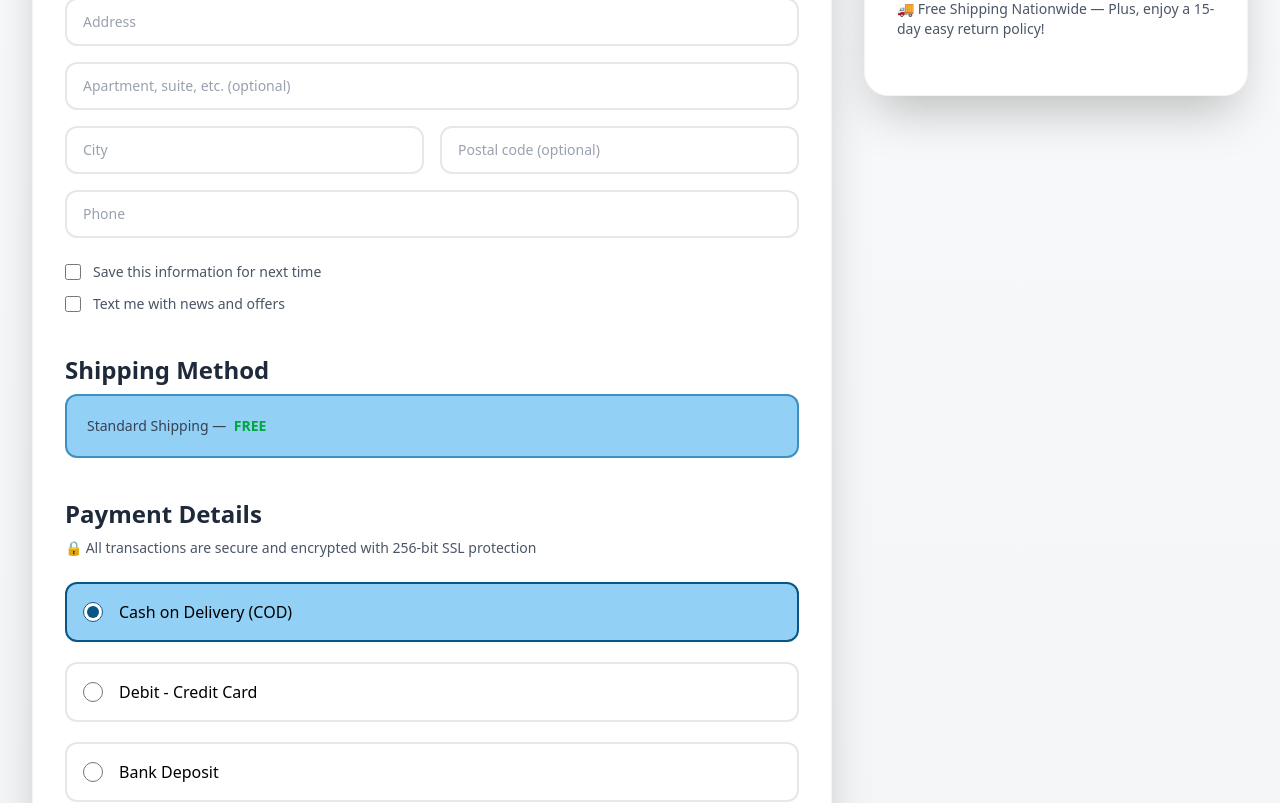
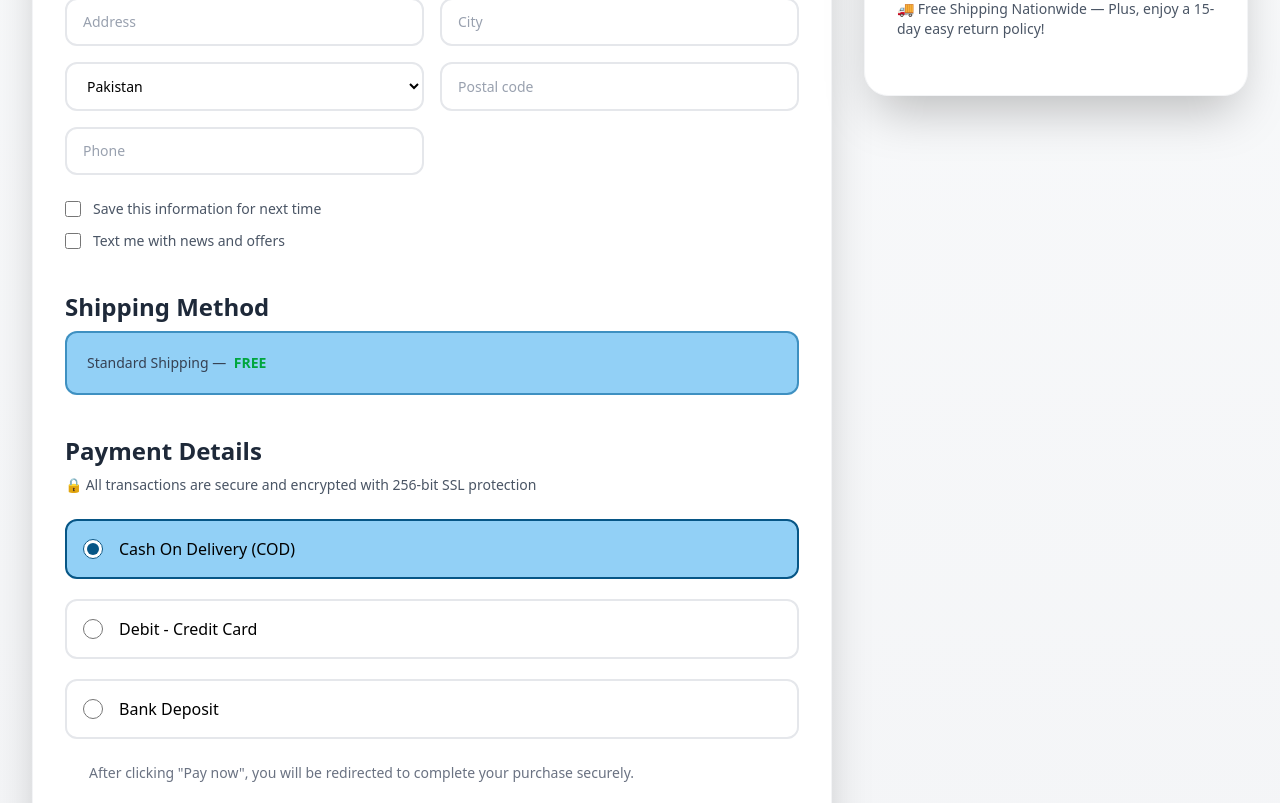
Before and after one commit to AhmadMahmoodRana-dev/Rabeel_Laam, a React (Vite) app: page /checkout in a window 1280 px wide. Shown: the part 540-1343 px from the top of the page. Built offline with nearby package versions, Linux system fonts and the light colour scheme.

Commit message:
Update the detail page.

```diff
--- a/package.json
+++ b/package.json
@@ -13,12 +13,14 @@
     "@headlessui/react": "^2.2.1",
     "@heroicons/react": "^2.2.0",
     "@tailwindcss/vite": "^4.1.3",
+    "formik": "^2.4.6",
     "react": "^19.0.0",
     "react-dom": "^19.0.0",
     "react-icons": "^5.5.0",
     "react-router-dom": "^7.5.0",
     "swiper": "^11.2.6",
-    "tailwindcss": "^4.1.3"
+    "tailwindcss": "^4.1.3",
+    "yup": "^1.6.1"
   },
   "devDependencies": {
     "@eslint/js": "^9.21.0",
--- a/src/pages/CheckoutForm.jsx
+++ b/src/pages/CheckoutForm.jsx
@@ -1,23 +1,64 @@
 import React, { useState } from "react";
+import { Formik, Form, Field, ErrorMessage } from "formik";
+import * as Yup from "yup";
 import Footer from "../components/Footer/Footer";
 
+// Custom regex for Pakistani phone numbers
+const pakistanPhoneRegex = /^(\+92|0)?3[0-9]{2}[-]?[0-9]{7}$/;
+
+// Validation Schema
+const CheckoutSchema = Yup.object().shape({
+  emailOrPhone: Yup.string()
+    .test(
+      "email-or-phone",
+      "Enter a valid email or Pakistani phone number",
+      function (value) {
+        const emailRegex = /^[^\s@]+@[^\s@]+\.[^\s@]{2,}$/i;
+        return emailRegex.test(value) || pakistanPhoneRegex.test(value);
+      }
+    )
+    .required("Required"),
+  firstName: Yup.string().required("First Name is required"),
+  lastName: Yup.string().required("Last Name is required"),
+  address: Yup.string().required("Address is required"),
+  city: Yup.string().required("City is required"),
+  phone: Yup.string()
+    .matches(pakistanPhoneRegex, "Enter a valid Pakistani phone number")
+    .required("Phone is required"),
+});
+
 export default function CheckoutForm() {
-  const [selectedPayment, setSelectedPayment] = useState("cod"); // State to track selected payment
+  const [selectedPayment, setSelectedPayment] = useState("cod");
 
-  const handleSubmit = (e) => {
-    e.preventDefault();
-    alert("Form submitted!");
+  const initialValues = {
+    emailOrPhone: "",
+    firstName: "",
+    lastName: "",
+    address: "",
+    apartment: "",
+    city: "",
+    postalCode: "",
+    phone: "",
+    country: "Pakistan",
+    payment: "cod",
+    billingAddress: "same",
+  };
+
+  const handleSubmit = (values) => {
+    console.log("Form Data:", values);
+    alert("Form submitted successfully!");
   };
 
   return (
     <>
-
-    <form
+      <Formik
+        initialValues={initialValues}
+        validationSchema={CheckoutSchema}
         onSubmit={handleSubmit}
-      className="min-h-screen bg-gradient-to-b from-gray-50 to-gray-100 py-12 px-4 sm:px-6 lg:px-8"
       >
+        {({ setFieldValue, values }) => (
+          <Form className="min-h-screen bg-gradient-to-b from-gray-50 to-gray-100 py-12 px-4 sm:px-6 lg:px-8">
             <div className="max-w-7xl mx-auto grid lg:grid-cols-3 gap-8">
-        {/* Left Section */}
               <div className="lg:col-span-2 bg-white shadow-2xl rounded-3xl p-8 space-y-10 border border-gray-100">
                 {/* Contact */}
                 <section className="space-y-6">
@@ -25,13 +66,25 @@ export default function CheckoutForm() {
                     Contact Information
                   </h2>
                   <div className="space-y-4">
+                    <Field name="emailOrPhone">
+                      {({ field, meta }) => (
                         <input
-                type="email"
-                name="email"
+                          {...field}
                           placeholder="Email or mobile phone number"
-                className={`${inputStyle} focus:shadow-md`}
-                required
+                          className={`${inputStyle} ${
+                            meta.touched && meta.error
+                              ? "border-red-500 focus:ring-red-300 focus:border-red-400"
+                              : "border-gray-200 focus:ring-[#70c1f3c2] focus:border-[#70c1f3c2]"
+                          }`}
                         />
+                      )}
+                    </Field>
+                    <ErrorMessage
+                      name="emailOrPhone"
+                      component="div"
+                      className="text-red-500 text-sm"
+                    />
+
                     <label className="inline-flex items-center gap-3 text-sm text-gray-600 hover:text-gray-800 cursor-pointer">
                       <input
                         type="checkbox"
@@ -49,62 +102,154 @@ export default function CheckoutForm() {
                     Delivery Address
                   </h2>
                   <div className="grid grid-cols-1 md:grid-cols-2 gap-4">
-              <select
+                    <Field
+                      as="select"
                       name="country"
                       className={`${inputStyle} cursor-pointer md:col-span-2`}
                     >
                       <option value="Pakistan">Pakistan</option>
-              </select>
-
-              {/* First Name & Last Name in same line */}
+                    </Field>
+                    <Field name="firstName">
+                      {({ field, meta }) => (
                         <input
+                          {...field}
+                          placeholder="First name"
+                          className={`${inputStyle} ${
+                            meta.touched && meta.error
+                              ? "border-red-500 focus:ring-red-300 focus:border-red-400"
+                              : "border-gray-200 focus:ring-[#70c1f3c2] focus:border-[#70c1f3c2]"
+                          }`}
+                        />
+                      )}
+                    </Field>
+                    <ErrorMessage
                       name="firstName"
-                placeholder="First name"
-                className={inputStyle}
-                required
-              />
-              <input
-                name="lastName"
-                placeholder="Last name"
-                className={inputStyle}
-                required
+                      component="div"
+                      className="text-red-500 text-sm"
                     />
 
-              {/* Address fields full width */}
+                    {/* Last Name */}
+                    <Field name="lastName">
+                      {({ field, meta }) => (
                         <input
-                name="address"
-                placeholder="Address"
-                className={`${inputStyle} md:col-span-2`}
-                required
+                          {...field}
+                          placeholder="Last name"
+                          className={`${inputStyle} ${
+                            meta.touched && meta.error
+                              ? "border-red-500 focus:ring-red-300 focus:border-red-400"
+                              : "border-gray-200 focus:ring-[#70c1f3c2] focus:border-[#70c1f3c2]"
+                          }`}
                         />
-              <input
-                name="apartment"
-                placeholder="Apartment, suite, etc. (optional)"
-                className={`${inputStyle} md:col-span-2`}
+                      )}
+                    </Field>
+                    <ErrorMessage
+                      name="lastName"
+                      component="div"
+                      className="text-red-500 text-sm"
                     />
 
-              {/* City & Postal Code in same line */}
+                    {/* Address */}
+                    <Field name="address">
+                      {({ field, meta }) => (
                         <input
-                name="city"
-                placeholder="City"
-                className={inputStyle}
-                required
+                          {...field}
+                          placeholder="Address"
+                          className={`${inputStyle} ${
+                            meta.touched && meta.error
+                              ? "border-red-500 focus:ring-red-300 focus:border-red-400"
+                              : "border-gray-200 focus:ring-[#70c1f3c2] focus:border-[#70c1f3c2]"
+                          }`}
                         />
-              <input
-                name="postalCode"
-                placeholder="Postal code (optional)"
-                className={inputStyle}
+                      )}
+                    </Field>
+                    <ErrorMessage
+                      name="address"
+                      component="div"
+                      className="text-red-500 text-sm"
                     />
 
-              {/* Phone full width */}
+                    {/* City */}
+                    <Field name="city">
+                      {({ field, meta }) => (
                         <input
+                          {...field}
+                          placeholder="City"
+                          className={`${inputStyle} ${
+                            meta.touched && meta.error
+                              ? "border-red-500 focus:ring-red-300 focus:border-red-400"
+                              : "border-gray-200 focus:ring-[#70c1f3c2] focus:border-[#70c1f3c2]"
+                          }`}
+                        />
+                      )}
+                    </Field>
+                    <ErrorMessage
+                      name="city"
+                      component="div"
+                      className="text-red-500 text-sm"
+                    />
+
+                    {/* Country */}
+                    <Field name="country">
+                      {({ field, meta }) => (
+                        <select
+                          {...field}
+                          className={`${inputStyle} ${
+                            meta.touched && meta.error
+                              ? "border-red-500 focus:ring-red-300 focus:border-red-400"
+                              : "border-gray-200 focus:ring-[#70c1f3c2] focus:border-[#70c1f3c2]"
+                          } cursor-pointer`}
+                        >
+                          <option value="Pakistan">Pakistan</option>
+                        </select>
+                      )}
+                    </Field>
+                    <ErrorMessage
+                      name="country"
+                      component="div"
+                      className="text-red-500 text-sm"
+                    />
+
+                    {/* Postal Code */}
+                    <Field name="postalCode">
+                      {({ field, meta }) => (
+                        <input
+                          {...field}
+                          placeholder="Postal code"
+                          className={`${inputStyle} ${
+                            meta.touched && meta.error
+                              ? "border-red-500 focus:ring-red-300 focus:border-red-400"
+                              : "border-gray-200 focus:ring-[#70c1f3c2] focus:border-[#70c1f3c2]"
+                          }`}
+                        />
+                      )}
+                    </Field>
+                    <ErrorMessage
+                      name="postalCode"
+                      component="div"
+                      className="text-red-500 text-sm"
+                    />
+
+                    {/* Phone */}
+                    <Field name="phone">
+                      {({ field, meta }) => (
+                        <input
+                          {...field}
+                          placeholder="Phone"
+                          className={`${inputStyle} ${
+                            meta.touched && meta.error
+                              ? "border-red-500 focus:ring-red-300 focus:border-red-400"
+                              : "border-gray-200 focus:ring-[#70c1f3c2] focus:border-[#70c1f3c2]"
+                          }`}
+                        />
+                      )}
+                    </Field>
+                    <ErrorMessage
                       name="phone"
-                placeholder="Phone"
-                className={`${inputStyle} md:col-span-2`}
-                required
+                      component="div"
+                      className="text-red-500 text-sm"
                     />
                   </div>
-            {/* Checkboxes remain unchanged */}
+
                   <div className="mt-4 flex flex-col gap-3 text-sm text-gray-600">
                     <label className="inline-flex items-center gap-3 hover:text-gray-800 cursor-pointer">
                       <input
@@ -124,6 +269,7 @@ export default function CheckoutForm() {
                     </label>
                   </div>
                 </section>
+
                 {/* Shipping Method */}
                 <section className="space-y-6">
                   <h2 className="text-2xl font-bold text-gray-800 mb-2">
@@ -135,20 +281,22 @@ export default function CheckoutForm() {
                   </div>
                 </section>
 
-          {/* Payment */}
+                {/* Payment Details */}
                 <section className="space-y-6">
                   <h2 className="text-2xl font-bold text-gray-800 mb-2">
                     Payment Details
                   </h2>
                   <p className="text-sm text-gray-600 mb-6">
-              🔒 All transactions are secure and encrypted with 256-bit SSL
-              protection
+                    🔒 All transactions are secure and encrypted with 256-bit
+                    SSL protection
                   </p>
+
                   <div className="space-y-5">
-              {/* COD Option */}
+                    {["cod", "card", "bank"].map((payment) => (
                       <label
+                        key={payment}
                         className={`flex items-center gap-4 p-4 border-2 rounded-xl cursor-pointer ${
-                  selectedPayment === "cod"
+                          selectedPayment === payment
                             ? "border-[#075686] bg-[#70c1f3c2]"
                             : "border-gray-200 hover:border-[#075686]"
                         }`}
@@ -156,51 +304,24 @@ export default function CheckoutForm() {
                         <input
                           type="radio"
                           name="payment"
-                  value="cod"
-                  defaultChecked
+                          value={payment}
+                          checked={selectedPayment === payment}
+                          onChange={(e) => {
+                            setSelectedPayment(e.target.value);
+                            setFieldValue("payment", e.target.value);
+                          }}
                           className="w-5 h-5 accent-[#075686]"
-                  onChange={(e) => setSelectedPayment(e.target.value)}
                         />
-                <span className="font-medium">Cash on Delivery (COD)</span>
+                        <span className="font-medium capitalize">
+                          {payment === "cod"
+                            ? "Cash on Delivery (COD)"
+                            : payment === "card"
+                            ? "Debit - Credit Card"
+                            : "Bank Deposit"}
+                        </span>
                       </label>
+                    ))}
 
-              {/* Card Option */}
-              <label
-                className={`flex items-center gap-4 p-4 border-2 rounded-xl cursor-pointer ${
-                  selectedPayment === "card"
-                    ? "border-[#075686] bg-[#70c1f3c2]"
-                    : "border-gray-200 hover:border-[#075686]"
-                }`}
-              >
-                <input
-                  type="radio"
-                  name="payment"
-                  value="card"
-                  className="w-5 h-5 accent-[#075686]"
-                  onChange={(e) => setSelectedPayment(e.target.value)}
-                />
-                <span className="font-medium">Debit - Credit Card</span>
-              </label>
-
-              {/* Bank Deposit Option */}
-              <label
-                className={`flex items-center gap-4 p-4 border-2 rounded-xl cursor-pointer ${
-                  selectedPayment === "bank"
-                   ? "border-[#075686] bg-[#70c1f3c2]"
-                    : "border-gray-200 hover:border-[#075686]"
-                }`}
-              >
-                <input
-                  type="radio"
-                  name="payment"
-                  value="bank"
-                  className="w-5 h-5 accent-[#075686]"
-                  onChange={(e) => setSelectedPayment(e.target.value)}
-                />
-                <span className="font-medium">Bank Deposit</span>
-              </label>
-
-              {/* Bank Details - Shown only when bank is selected */}
                     {selectedPayment === "bank" && (
                       <div className="ml-10 p-4 bg-gray-50 rounded-lg text-sm space-y-2 text-gray-600">
                         <p>
@@ -216,16 +337,16 @@ export default function CheckoutForm() {
                           <strong>IBAN:</strong> PK95MEZN0002220102248234
                         </p>
                         <p className="mt-3 text-red-600 font-medium">
-                    Please Note: After payment, please send a screenshot on
-                    WhatsApp (+92 315 7418509)
+                          Please Note: After payment, please send a screenshot
+                          on WhatsApp (+92 315 7418509)
                         </p>
                       </div>
                     )}
+                  </div>
 
                   <div className="text-sm text-gray-500 ml-6 mb-4">
                     After clicking "Pay now", you will be redirected to complete
                     your purchase securely.
-              </div>
                   </div>
                 </section>
 
@@ -236,17 +357,17 @@ export default function CheckoutForm() {
                   </h2>
                   <div className="space-y-3">
                     <label className="flex items-center gap-4 p-3 hover:bg-gray-50 rounded-lg cursor-pointer">
-                <input
+                      <Field
                         type="radio"
                         name="billingAddress"
                         value="same"
-                  defaultChecked
                         className="w-5 h-5 accent-[#075686]"
                       />
                       Same as shipping address
                     </label>
+
                     <label className="flex items-center gap-4 p-3 hover:bg-gray-50 rounded-lg cursor-pointer">
-                <input
+                      <Field
                         type="radio"
                         name="billingAddress"
                         value="different"
@@ -265,11 +386,21 @@ export default function CheckoutForm() {
                 </section>
               </div>
 
-        {/* Right Section - Order Summary */}
+              {/* Order Summary Section */}
+              <OrderSummary />
+            </div>
+          </Form>
+        )}
+      </Formik>
+      <Footer />
+    </>
+  );
+}
+
+function OrderSummary() {
+  return (
     <div className="bg-white shadow-2xl rounded-3xl p-8 h-fit sticky top-8 border border-gray-100">
-          <h2 className="text-2xl font-bold text-gray-800 mb-6">
-            Order Summary
-          </h2>
+      <h2 className="text-2xl font-bold text-gray-800 mb-6">Order Summary</h2>
       <div className="flex items-center gap-4 mb-6">
         <img
           src="https://cdn.pixabay.com/photo/2020/05/17/18/03/slippers-5181650_960_720.jpg"
@@ -302,14 +433,9 @@ export default function CheckoutForm() {
       </div>
 
       <p className="text-sm text-gray-600 mb-6">
-            🚚 Free Shipping Nationwide — Plus, enjoy a 15-day easy return
-            policy!
+        🚚 Free Shipping Nationwide — Plus, enjoy a 15-day easy return policy!
       </p>
     </div>
-      </div>
-    </form>
-    <Footer/>
-    </>
   );
 }
 
```
Also changed, not shown: src/pages/ProductDetail.jsx (+77 -13 lines), 1 other file (tests, documents, lock files or other folders). Lines whose indentation alone changed are shown as unchanged.
